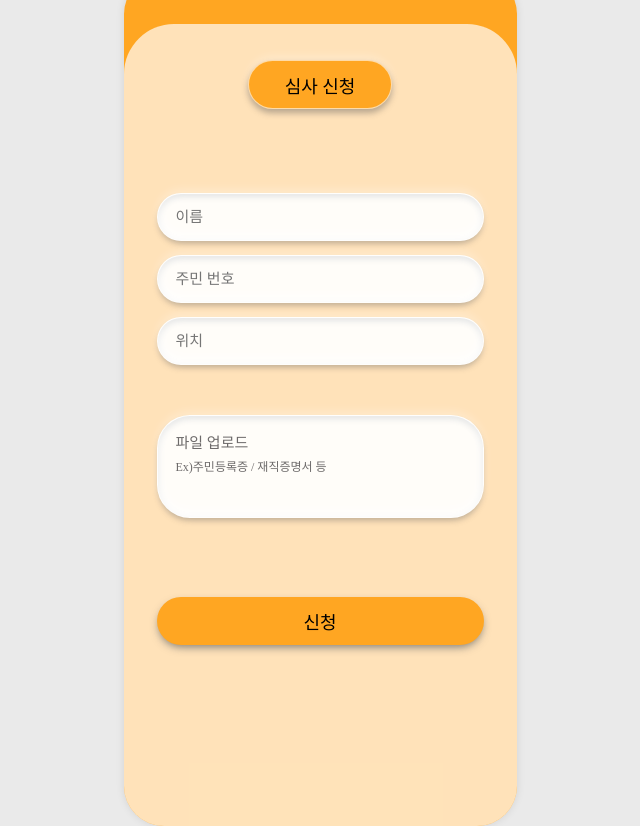
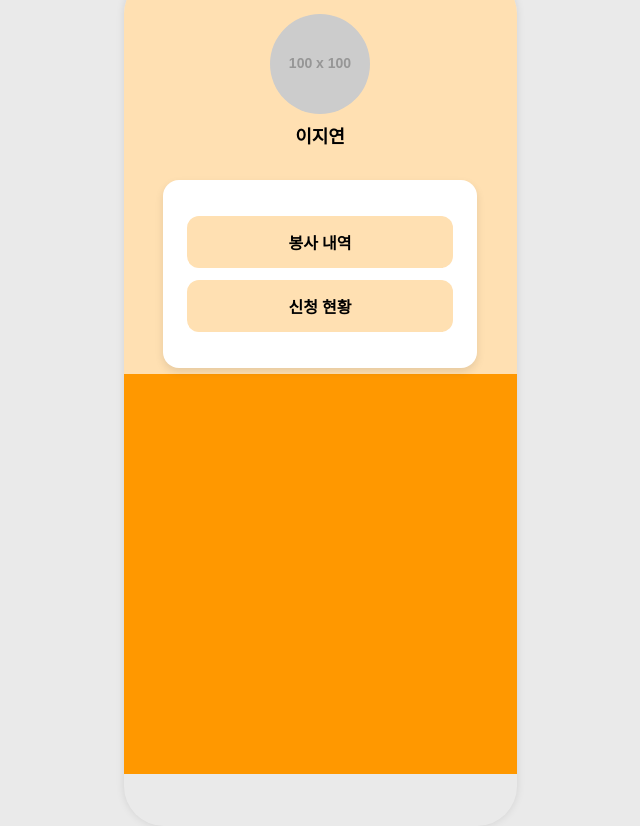
Before and after one commit to 2025-growthon-team3/frontend, a React (Vite) app: page / in a window 1280 px wide. Shown: the whole page, without its empty margins (320-960 px from the left). Built offline with nearby package versions, Linux system fonts and the light colour scheme; a web font is replaced by a local one.

Commit message:
마이페이지 홈 뷰 뼈대 작성 #6

```diff
--- a/src/App.jsx
+++ b/src/App.jsx
@@ -11,6 +11,8 @@ import UnmatchedVolunteerList from "./components/Listpage/UnmatchedVolunteerList
 import ListPagePersonal from "./pages/ListPage/ListPagePersonal.jsx";
 import ListPageInstitution from "./pages/ListPage/ListPageInstitution.jsx";
 import TitleBox from "./components/TitleBox/TitleBox.jsx";
+import VolunteerCardBase from "./components/Listpage/VolunteerCardBase/VolunteerCardBase.jsx";
+import VolunteerMyPage from "./pages/MyPage/Volunteer/VolunteerMyPage.jsx";
 
 function App() {
   const router = createBrowserRouter([
@@ -19,7 +21,7 @@ function App() {
       children: [
         {
           index: true,
-          element: <ApplicationPage/>,
+          element: <VolunteerMyPage/>,
         }
 
         // ,{
--- a/src/pages/MyPage/Institution/InstitutionMyPage.jsx
+++ b/src/pages/MyPage/Institution/InstitutionMyPage.jsx
@@ -1,11 +1,8 @@
-import UnmatchedVolunteerList from "../../components/Listpage/UnmatchedVolunteerList/UnmatchedVolunteerList.jsx";
+import UnmatchedVolunteerList from "../../../components/Listpage/UnmatchedVolunteerList/UnmatchedVolunteerList.jsx";
 import * as I from "./InstitutionMyPage.styles.js"
-import TitleBox from "../../components/TitleBox/TitleBox.jsx";
-import theme from "../../styles/theme.js";
 const InstitutionMyPage=()=>{
     return (
         <I.PageContainer>
-            <TitleBox color="mint">온기</TitleBox>
         </I.PageContainer>
     );
 }
--- a/src/pages/MyPage/Volunteer/VolunteerMyPage.jsx
+++ b/src/pages/MyPage/Volunteer/VolunteerMyPage.jsx
@@ -1,13 +1,19 @@
-<VolunteerMyPage>
-    <ProfileSection>
-        <ProfileImage />
-        <UserName>이지연</UserName>
-    </ProfileSection>
+import React from "react";
+import * as S from "./VolunteerMyPage.styles";
 
-    <MenuCard>
-        <MenuButton>봉사 내역</MenuButton>
-        <MenuButton>신청 현황</MenuButton>
-    </MenuCard>
+const VolunteerMyPage = () => {
+    return (
+        <S.PageWrapper>
+            <S.ProfileSection>
+                <S.ProfileImage src="https://via.placeholder.com/100" alt="프로필" />
+                <S.UserName>이지연</S.UserName>
+            </S.ProfileSection>
+            <S.MenuCard>
+                <S.MenuButton>봉사 내역</S.MenuButton>
+                <S.MenuButton>신청 현황</S.MenuButton>
+            </S.MenuCard>
+        </S.PageWrapper>
+    );
+};
 
-    <FloatingBadge>김이</FloatingBadge> {/* 설명해주면 더 구체화 가능 */}
-</VolunteerMyPage>
+export default VolunteerMyPage;
--- a/src/pages/MyPage/Volunteer/VolunteerMyPage.styles.js
+++ b/src/pages/MyPage/Volunteer/VolunteerMyPage.styles.js
@@ -0,0 +1,62 @@
+// VolunteerMyPage.styles.js
+import styled from "styled-components";
+
+export const PageWrapper = styled.div`
+  display: flex;
+  flex-direction: column;
+  align-items: center;
+  background: linear-gradient(to bottom, #ffe0b2 50%, #ff9800 50%);
+  height: 100vh;
+  position: relative;
+`;
+
+export const ProfileSection = styled.div`
+  display: flex;
+  flex-direction: column;
+  align-items: center;
+  margin-top: 40px;
+`;
+
+export const ProfileImage = styled.img`
+  width: 100px;
+  height: 100px;
+  border-radius: 50%;
+  object-fit: cover;
+  margin-bottom: 8px;
+`;
+
+export const UserName = styled.div`
+  font-size: 18px;
+  font-weight: bold;
+`;
+
+export const MenuCard = styled.div`
+  margin-top: 32px;
+  background-color: white;
+  border-radius: 16px;
+  padding: 24px;
+  width: 80%;
+  box-shadow: 0 4px 8px rgba(0, 0, 0, 0.1);
+`;
+
+export const MenuButton = styled.div`
+  background-color: #ffe0b2;
+  border-radius: 12px;
+  padding: 14px;
+  margin: 12px 0;
+  text-align: center;
+  font-weight: bold;
+  font-size: 16px;
+`;
+
+export const FloatingBadge = styled.div`
+  position: absolute;
+  bottom: 20px;
+  right: 20px;
+  background-color: #f06292;
+  color: white;
+  font-weight: bold;
+  border-radius: 30px;
+  padding: 6px 14px;
+  box-shadow: 0 4px 8px rgba(0, 0, 0, 0.2);
+`;
```
